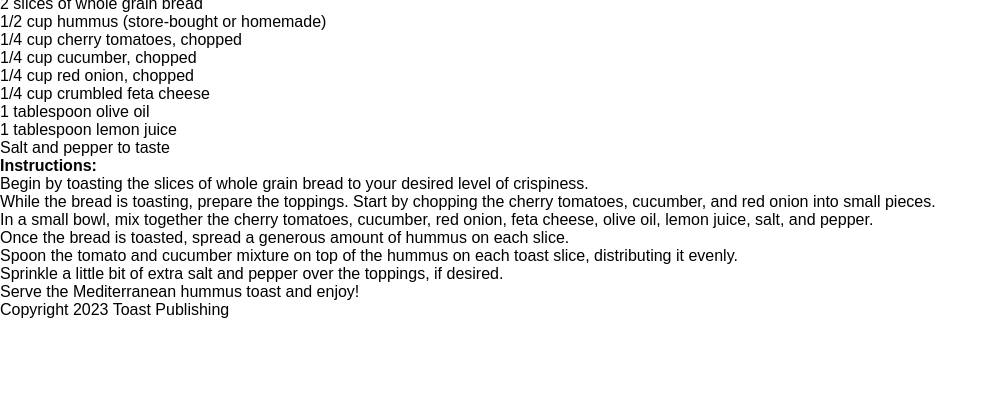
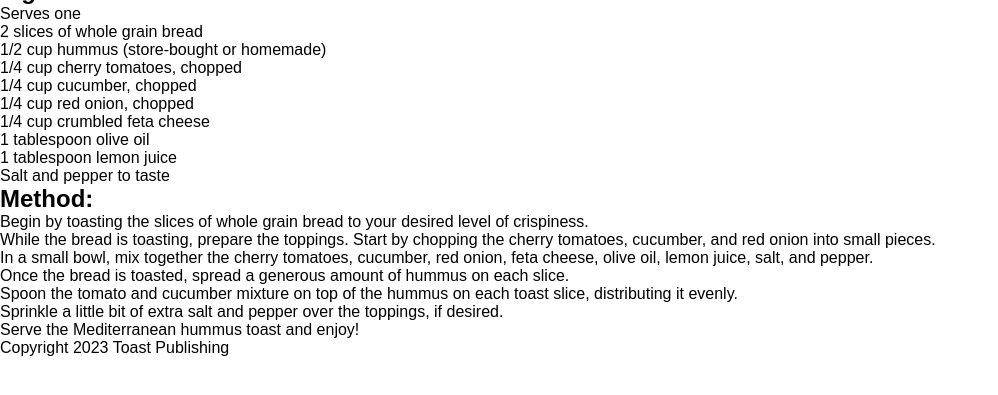
Before and after one commit to 19061287han/recipes, a Jekyll site: the page built from _recipes/mediterranean-hummus-toast.md, in a window 1280 px wide, cut to the strip 428-823 px from the top of the page. Shown: the whole strip, without its empty margins (0-998 px from the left). Built offline with Jekyll 4.4.1, drawn with Linux system fonts in a browser that asks for light colours.

Commit message:
Update Recipe “mediterranean-hummus-toast”

```diff
--- a/_recipes/mediterranean-hummus-toast.md
+++ b/_recipes/mediterranean-hummus-toast.md
@@ -8,7 +8,9 @@ Get ready to take your toast game to the next level with this delicious and heal
 
 ![Mediterranean-style hummus toast](../uploads/calum-lewis-rpkgydh2bmo-unsplash.jpg "Photo by Calum Lewis")
 
-#### Ingredients:
+## Ingredients:
+
+S﻿erves one
 
 * 2 slices of whole grain bread
 * 1/2 cup hummus (store-bought or homemade)
@@ -20,7 +22,7 @@ Get ready to take your toast game to the next level with this delicious and heal
 * 1 tablespoon lemon juice
 * Salt and pepper to taste
 
-#### Instructions:
+## Method:
 
 1. Begin by toasting the slices of whole grain bread to your desired level of crispiness.
 2. While the bread is toasting, prepare the toppings. Start by chopping the cherry tomatoes, cucumber, and red onion into small pieces.
```
